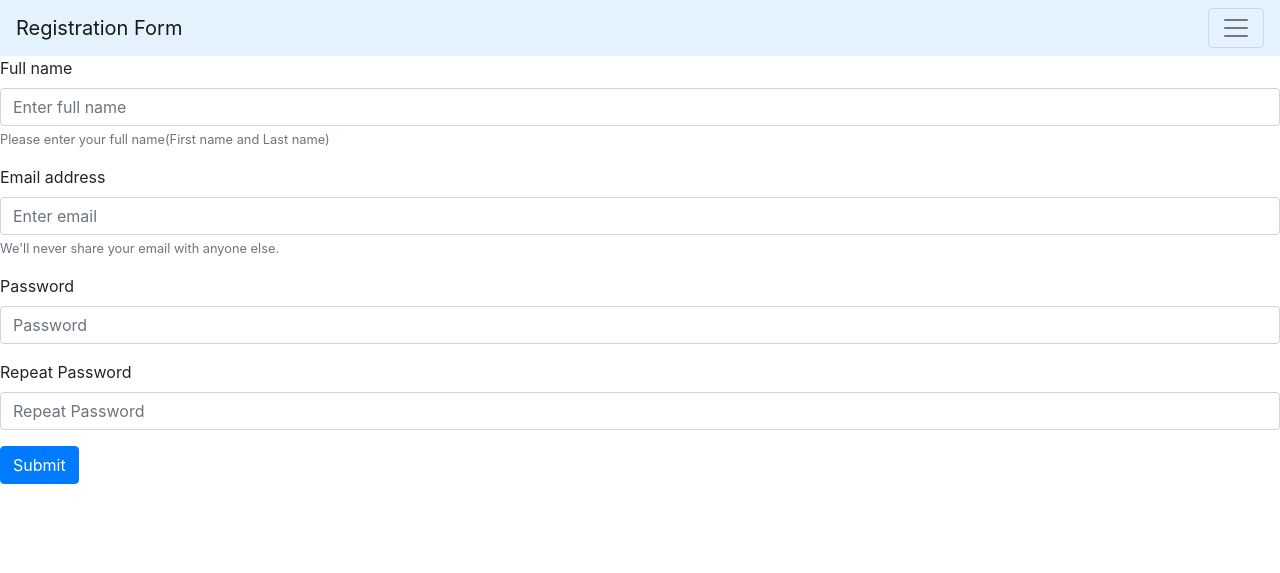
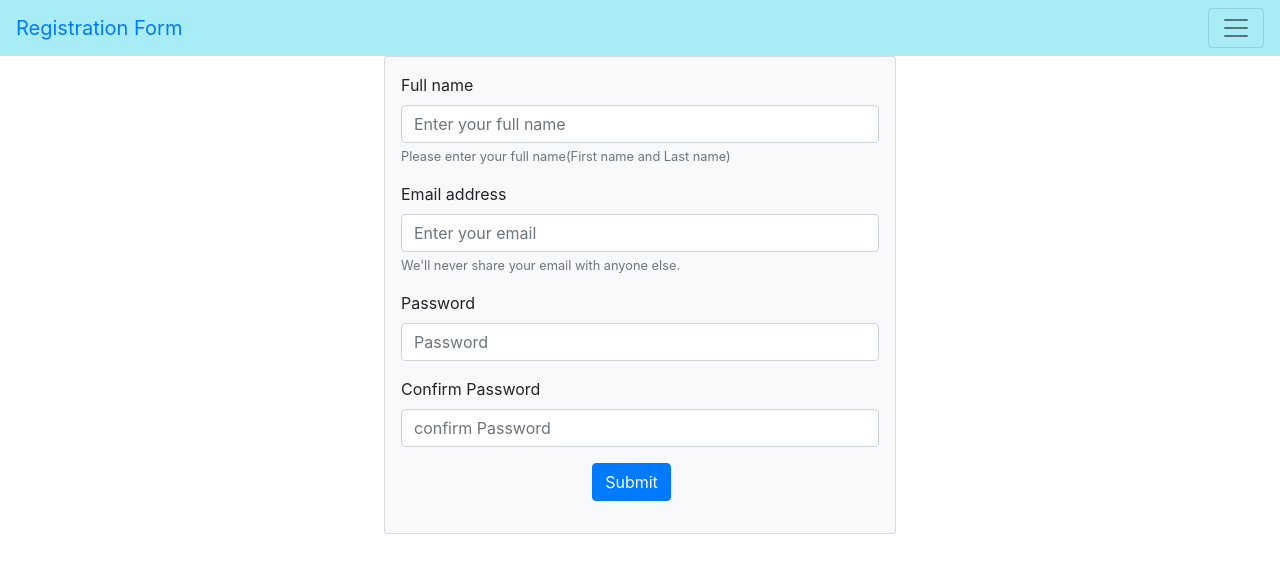
Before and after one commit to VINAY-GOPAL/flask_userpages, a Flask app: page / in a window 1280 px wide. Shown: the top 573 px of the page. Run offline with Flask 2, Linux system fonts and the light colour scheme; some libraries are stand-ins or nearby versions.

```diff
--- a/user_login/app.py
+++ b/user_login/app.py
@@ -10,16 +10,25 @@ import bcrypt
 
 app = Flask(__name__)
 app.secret_key = "testing"
+#connection of mongodb through the pymongo
 client = pymongo.MongoClient("mongodb+srv://vinaygopal44:vinaygopal@cluster0.n4auo.mongodb.net/myFirstDatabase?retryWrites=true&w=majority")
 db = client.get_database('total_records')
 records = db.register
 
+'''
+Description: using this index method we are storing the users data in the mongodb and authentication of the user.
 
+Params: fullname, email, password, repeat password
+
+Return: returns the index.html
+'''
 @app.route("/", methods=['post', 'get'])
 def index():
     message = ''
+    #if user login through email, session is started and running till the user logsout
     if "email" in session:
         return redirect(url_for("logged_in"))
+    #send the data through the http POST method to the database
     if request.method == "POST":
         user = request.form.get("fullname")
         email = request.form.get("email")
@@ -27,6 +36,7 @@ def index():
         password1 = request.form.get("password1")
         password2 = request.form.get("password2")
 
+        #Checking the user details in the database, if matches shows the appropriate message to the user
         user_found = records.find_one({"name": user})
         email_found = records.find_one({"email": email})
         if user_found:
@@ -38,6 +48,7 @@ def index():
         if password1 != password2:
             message = 'Passwords should match!'
             return render_template('index.html', message=message)
+            #encrypting the user password
         else:
             hashed = bcrypt.hashpw(password2.encode('utf-8'), bcrypt.gensalt())
             user_input = {'name': user, 'email': email, 'password': hashed}
@@ -50,6 +61,14 @@ def index():
     return render_template('index.html')
 
 
+
+'''
+Description:  Used to show the user email in the loggged_in
+
+Params: email
+
+Return: if logged_in else login components
+'''
 @app.route('/logged_in')
 def logged_in():
     if "email" in session:
@@ -59,6 +78,14 @@ def logged_in():
         return redirect(url_for("login"))
 
 
+
+'''
+Description:  Used to login in to the user account
+
+Params: email,password
+
+Return: login
+'''
 @app.route("/login", methods=["POST", "GET"])
 def login():
     message = 'Please login to your account'
@@ -90,7 +117,13 @@ def login():
 
 
 
+'''
+Description:  Used to logout the user account, session is terminated
 
+Params: email
+
+Return: index
+'''
 @app.route("/logout", methods=["POST", "GET"])
 def logout():
     if "email" in session:
@@ -100,6 +133,12 @@ def logout():
         return render_template('index.html')
 
 
+# @app.route("/reset_password", methods=["POST", "GET"])
+# def forgot_password():
+#     return render_template('forgetpassword.html')
+
+
+
 #end of code to run it
 if __name__ == "__main__":
   app.run(debug=True)
--- a/user_login/templates/base.html
+++ b/user_login/templates/base.html
@@ -10,8 +10,8 @@
 </head>
 <body>
 
-<nav class="navbar navbar-light" style="background-color: #e3f2fd;">
-  <a class="navbar-brand" href="#">Registration Form</a>
+<nav class="navbar navbar-light" style="background-color: #a8ecf5;">
+  <a class="navbar-brand text-primary " href="#">Registration Form</a>
   <button class="navbar-toggler" type="button" data-toggle="collapse" data-target="#navbarNavAltMarkup" aria-controls="navbarNavAltMarkup" aria-expanded="false" aria-label="Toggle navigation">
     <span class="navbar-toggler-icon"></span>
   </button>
--- a/user_login/templates/index.html
+++ b/user_login/templates/index.html
@@ -8,16 +8,16 @@
         <p>{{ message }}</p>
     </div>
 {% endif %}
-
+<div class="card bg-light m-auto p-3" style="width: 40%; ">
 <form action="" method="post">
     <div class="form-group">
         <label for="Fullname">Full name</label>
-        <input name="fullname" class="form-control" id="inputFullName" aria-describedby="emailHelp" placeholder="Enter full name">
+        <input name="fullname" class="form-control" id="inputFullName" aria-describedby="emailHelp" placeholder="Enter your full name">
         <small id="fullName" class="form-text text-muted">Please enter your full name(First name and Last name)</small>
   </div>
   <div class="form-group">
         <label for="InputEmail">Email address</label>
-        <input name="email" class="form-control" id="InputEmail"  placeholder="Enter email">
+        <input name="email" class="form-control" id="InputEmail"  placeholder="Enter your email">
         <small id="emailHelp" class="form-text text-muted">We'll never share your email with anyone else.</small>
   </div>
   <div class="form-group">
@@ -26,15 +26,17 @@
   </div>
 
     <div class="form-group">
-    <label for="InputPassword2">Repeat Password</label>
-    <input type="password" name="password2" class="form-control" id="InputPassword2" placeholder="Repeat Password">
+    <label for="InputPassword2">Confirm Password</label>
+    <input type="password" name="password2" class="form-control" id="InputPassword2" placeholder="confirm Password">
 
     </div>
-  <button type="submit" class="btn btn-primary">Submit</button>
+    <div class="form-group" style="padding-left: 40%;">
+      <button type="submit" class="btn btn-primary">Submit</button>
+    </div>
 
 
 </form>
-
+</div>
 
 
 {% endblock %}
```
Also changed, not shown: user_login/templates/forgetpassword.html (+31 -0 lines).
